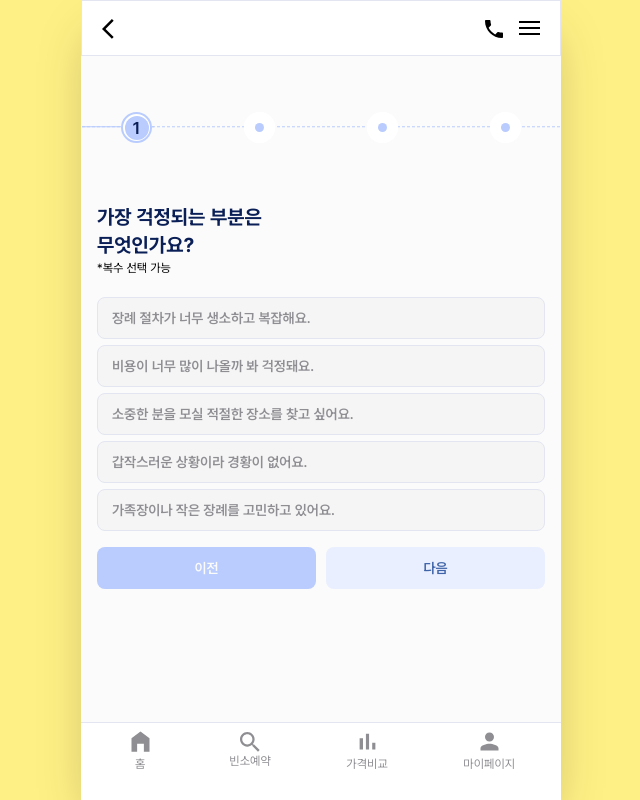
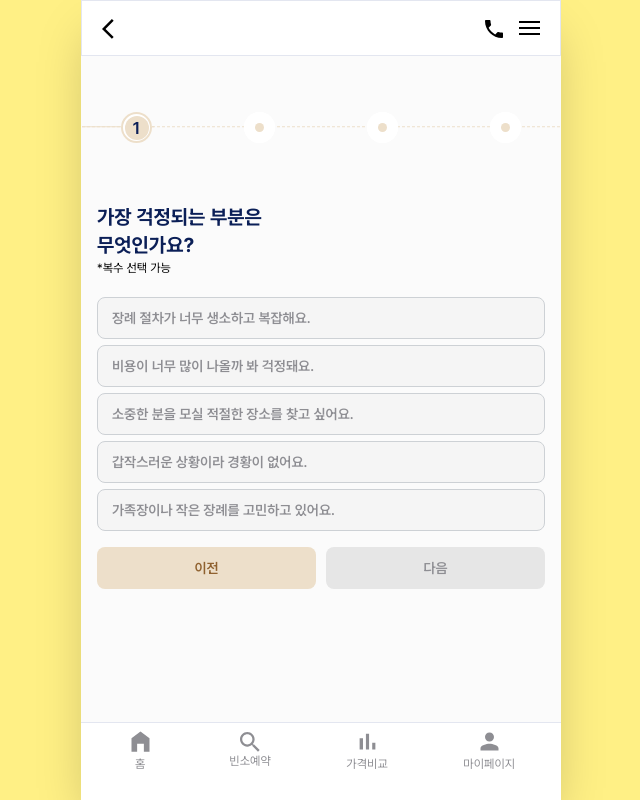
Before and after one commit to dokkk0dahee/Tishoo, a React (Vite) app: page /onboarding in a window 1280 px wide. Shown: the whole page, without its empty margins (319-959 px from the left). Built offline with nearby package versions, Linux system fonts and the light colour scheme.

Commit message:
[STYLE] 변경 컬러 적용

```diff
--- a/src/pages/home/Index.jsx
+++ b/src/pages/home/Index.jsx
@@ -41,7 +41,7 @@ const Home = () => {
                     장례준비, 무엇부터 해야 할까요?
                 </h6>
                 <button
-                    className="w-full h-[64px] bg-[#B9CCFD] rounded-[8px] border-[1px] border-[#E3E6F0] text-[#0A2472] text-[14px] font-semibold"
+                    className="w-full h-[64px] bg-[#EDDFCA] rounded-[8px] border-[1px] border-[#E3E6F0] text-[#0A2472] text-[14px] font-semibold"
                     onClick={handleButtonClick}
                 > 단계별 안내 받으러 가기
                 </button>
--- a/src/pages/home/Onboarding.jsx
+++ b/src/pages/home/Onboarding.jsx
@@ -176,11 +176,11 @@ const Onboarding = () => {
         {/* 배경 선 래퍼 (점선 위에 파란 실선을 겹쳐 올립니다) */}
         <div className="absolute left-[-15px] right-[-15px] h-[1.5px] -translate-y-1/2 z-0">
             {/* 기본 점선 (연한 파란색) */}
-            <div className="absolute top-0 left-0 w-full h-full border-t-[1.5px] border-dashed border-[#B9CCFD]"></div>
+            <div className="absolute top-0 left-0 w-full h-full border-t-[1.5px] border-dashed border-[#EDDFCA]"></div>
 
             {/* 차오르는 파란 실선 */}
             <div
-                className="absolute top-0 left-0 h-full border-t-[1.5px] border-solid border-[#B9CCFD] transition-all duration-500 ease-in-out"
+                className="absolute top-0 left-0 h-full border-t-[1.5px] border-solid border-[#EDDFCA] transition-all duration-500 ease-in-out"
                 style={{ width: currentStep === 1
                     ? "15%" // 1단계일 때 선이 얼마나 나갈지 여기서 직접 조절하세요! (예: "20px", "10%" 등)
                     : `${((currentStep - 1) / (surveyData.length - 1)) * 100}%` }}
@@ -191,15 +191,15 @@ const Onboarding = () => {
         <div key={data.step} className="z-10 bg-white rounded-full">
             {currentStep >= data.step ? (
             // 활성화된 스텝
-            <div className="w-[31px] h-[31px] bg-white rounded-full border-2 border-[#B9CCFD] flex items-center justify-center transition-all">
-                <div className="w-[24px] h-[24px] rounded-full bg-[#B9CCFD] flex items-center justify-center transition-all text-[#0B1F57] text-[17px] font-semibold leading-[22px]">
+            <div className="w-[31px] h-[31px] bg-white rounded-full border-2 border-[#EDDFCA] flex items-center justify-center transition-all">
+                <div className="w-[24px] h-[24px] rounded-full bg-[#EDDFCA] flex items-center justify-center transition-all text-[#0B1F57] text-[17px] font-semibold leading-[22px]">
                     {data.step}
                 </div>
             </div>
             ) : (
             // 아직 안 간 스텝 (선이 뚫고 보이지 않도록 31px 흰색 배경으로 감싸줌)
             <div className="w-[31px] h-[31px] bg-white rounded-full flex items-center justify-center transition-all">
-                <div className="w-[9px] h-[9px] rounded-full bg-[#B9CCFD] transition-all"></div>
+                <div className="w-[9px] h-[9px] rounded-full bg-[#EDDFCA] transition-all"></div>
             </div>
             )}
         </div>
@@ -258,8 +258,8 @@ const Onboarding = () => {
                             onClick={() => toggleOption(option)}
                             className={`w-full h-[42px] px-[14px] text-left rounded-[8px] border-[1px] transition-all duration-200 ${
                                 isSelected
-                                ? "border-[#E3E6F0] bg-[#E9EFFE] text-[#08173E] text-[14px] font-semibold"
-                                : "border-[#E3E6F0] bg-[#F5F5F5] text-[#8E8E93] text-[14px] font-semibold"
+                                ? "border-[#CDD1D5] bg-[#EDDFCA] text-[#331B0C] text-[14px] font-semibold"
+                                : "border-[#CDD1D5] bg-[#F5F5F5] text-[#8E8E93] text-[14px] font-semibold"
                             }`}
                         >
                             {option}
@@ -273,7 +273,7 @@ const Onboarding = () => {
         <div className="flex-1 flex mt-[16px] w-full gap-[10px] z-20">
             <button
             onClick={handlePrev}
-            className="flex-1 bg-[#B9CCFD] h-[42px] text-[#FBFBFB] rounded-[8px] border-[#E3E6F0] font-semibold text-[14px] transition-colors"
+            className="flex-1 bg-[#EDDFCA] h-[42px] text-[#8F612F] rounded-[8px] border-[#E3E6F0] font-semibold text-[14px] transition-colors"
             > 이전
             </button>
             <button
@@ -281,8 +281,8 @@ const Onboarding = () => {
             disabled={!isNextEnabled} // 선택이 없으면 버튼 비활성화
             className={`flex-1 h-[42px] rounded-[8px] font-semibold text-[14px] transition-all duration-300 ${
                 isNextEnabled
-                      ? "bg-[#0A2472] text-[#FBFBFB] cursor-pointer" // 선택했을 때 (파란 불 켜짐)
-                      : "bg-[#E9EFFE] text-[#3E63A8] cursor-not-allowed" // 선택 안 했을 때 (회색 비활성화)
+                      ? "bg-[#5B3C27] text-[#FBFBFB] cursor-pointer" // 선택했을 때 (파란 불 켜짐)
+                      : "bg-[#E6E6E6] text-[#8E8E93] cursor-not-allowed" // 선택 안 했을 때 (회색 비활성화)
             }`}>
             {currentStep === surveyData.length ? "확인" : "다음"}
             </button>
@@ -310,7 +310,7 @@ const Onboarding = () => {
                         </button>
                         <button
                             onClick={() => setIsModalOpen(false)} // 아니오 누르면 창만 닫기
-                            className="flex-1 h-[42px] bg-[#0A2472] border-[1px] border-[#E3E6F0] text-[#FBFBFB] rounded-[8px] font-semibold text-[14px]"
+                            className="flex-1 h-[42px] bg-[#5B3C27] border-[1px] border-[#E3E6F0] text-[#FBFBFB] rounded-[8px] font-semibold text-[14px]"
                         >
                             계속하기
                         </button>
```
